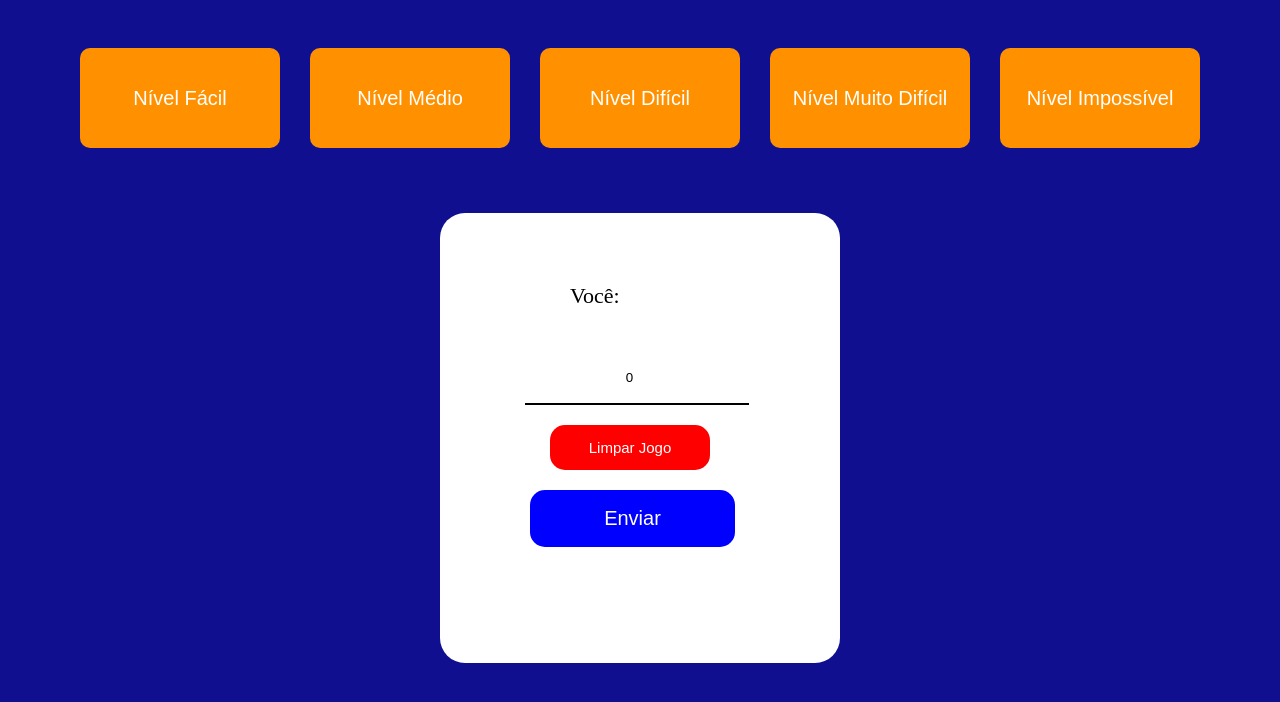
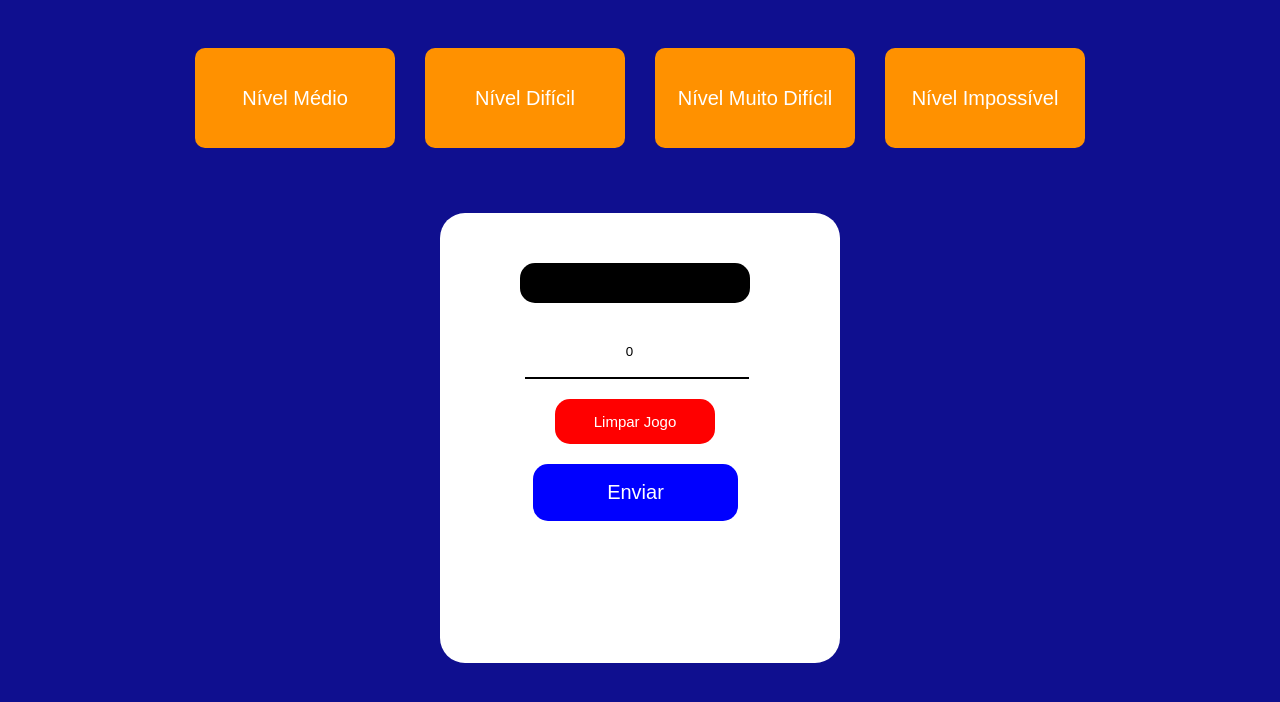
Before and after one commit to senhordev01/JogoAdivinhacaoComAngular, an Angular app: page / in a window 1280 px wide. Shown: the top 702 px of the page. Built offline with nearby package versions, Linux system fonts and the light colour scheme.

Commit message:
Foi finalizado a estilizaçao basica, agora só falta a seleçao de níveis

```diff
--- a/src/app/jogo/jogo.css
+++ b/src/app/jogo/jogo.css
@@ -42,8 +42,14 @@
     overflow: hidden;
 }
 #Resultado-Jogo{
+    background-color: rgb(0, 0, 0);
+    width: 190px;
     margin-top: 50px;
-    margin-left: 110px;
+    margin-left: 80px;
+    color: white;
+    text-align: center;
+    border-radius: 15px;
+
 }
 #Inserir-Numero{
     margin-left: 85px;
@@ -57,14 +63,13 @@
 #Resetar-Jogo{
     width: 160px;
     height: 45px;
-    margin-left: 90px;
+    margin-left: 115px;
     margin-top: 20px;
     background-color: red;
     border: 0;
     color: white;
     font-size: 15px;
     cursor: pointer;
-    margin-left: 110px;
     border-radius: 15px;
 
 }
@@ -76,7 +81,7 @@
 #Enviar-Numero{
     width: 205px;
     height: 57px;
-    margin-left: 90px;
+    margin-left: 93px;
     margin-top: 20px;
     background-color: blue;
     border: 0;
@@ -91,6 +96,6 @@
 }
 #Situacao-Partida{
     font-size: 20px;
+    padding: 20px;
     text-align: center;
-    padding: 20px;
 }
--- a/src/app/jogo/jogo.html
+++ b/src/app/jogo/jogo.html
@@ -1,7 +1,7 @@
 <section id="Jogo-Principal">
     <div class="Layout-Jogo">
         <div class="Modo-Jogo">
-            <button id="Nivel-Jogo" (click)="Jogo_Nivel_Facil()">Nível Fácil</button>
+            <button id="Nivel-Jogo" (click)="Jogo_Nivel_Facil()" *ngIf="">Nível Fácil</button>
             <button id="Nivel-Jogo" (click)="Jogo_Nivel_Medio()">Nível Médio</button>
             <button id="Nivel-Jogo" (click)="Jogo_Nivel_Dificil()">Nível Difícil</button>
             <button id="Nivel-Jogo" (click)="Jogo_Nivel_MuitoDificil()">Nível Muito Difícil</button>
@@ -9,7 +9,7 @@
         </div>
         <div class="Container">
             <div class="Elementos-Jogo">
-                <p id="Resultado-Jogo">Você:{{Resultado}}</p>
+                <p id="Resultado-Jogo">{{Resultado}} </p>
                 <input type="number" id="Inserir-Numero" placeholder="Digite o numero..." [(ngModel)]="Inserir_Numero">
                 <input type="reset" id="Resetar-Jogo" value="Limpar Jogo" (click)="Limpar_Jogo()">
                 <input type= "button" id="Enviar-Numero" value="Enviar">
--- a/src/app/jogo/jogo.ts
+++ b/src/app/jogo/jogo.ts
@@ -17,6 +17,7 @@ export class Jogo {
   Nivel_Muito_Dificil!:number;
   Nivel_Impossivel!:number;
 
+
   Situacao_Partida:string = "";
 
   constructor(public Titulo:Title){
@@ -26,14 +27,14 @@ export class Jogo {
   Jogo_Nivel_Facil(){
     this.Nivel_Facil = Math.floor(Math.random()*10);
     if(this.Inserir_Numero === this.Nivel_Facil){
-      this.Resultado = "Acertou!!!";
+      this.Resultado = "Você Acertou!!!";
       console.log("O usuario acertou o nivel facil");
       this.Situacao_Partida = "";
     }else if(this.Inserir_Numero < this.Nivel_Facil){
-      this.Resultado = "Errou";
+      this.Resultado = "Você Errou";
       this.Situacao_Partida = "O numero que voce digitou é abaixo do numero correto";
     }else if(this.Inserir_Numero > this.Nivel_Facil){
-      this.Resultado = "Errou";
+      this.Resultado = "Você Errou";
       this.Situacao_Partida = "O numero que voce digitou é acima do numero correto";
     }
   }
@@ -42,14 +43,14 @@ export class Jogo {
   Jogo_Nivel_Medio(){
     this.Nivel_Medio = Math.floor(Math.random()*100);
     if(this.Inserir_Numero === this.Nivel_Medio){
-      this.Resultado = "Acertou!!!";
+      this.Resultado = "Você Acertou!!!";
       console.log("O usuario acertou o nivel medio");
       this.Situacao_Partida = "";
     }else if(this.Inserir_Numero < this.Nivel_Medio){
-      this.Resultado = "Errou";
+      this.Resultado = "Você Errou";
       this.Situacao_Partida = "O numero que voce digitou é abaixo do numero correto";
     }else if(this.Inserir_Numero > this.Nivel_Medio){
-      this.Resultado = "Errou";
+      this.Resultado = "Você Errou";
       this.Situacao_Partida = "O numero que voce digitou é acima do numero correto";
     }
   }
@@ -58,14 +59,14 @@ export class Jogo {
   Jogo_Nivel_Dificil(){
     this.Nivel_Dificil = Math.floor(Math.random()*1000);
     if(this.Inserir_Numero === this.Nivel_Dificil){
-      this.Resultado = "Acertou!!!";
+      this.Resultado = "Você Acertou!!!";
       console.log("O usuario acertou o nivel Dificil");
       this.Situacao_Partida = "";
     }else if(this.Inserir_Numero < this.Nivel_Dificil){
-      this.Resultado = "Errou";
+      this.Resultado = "Você Errou";
       this.Situacao_Partida = "O numero que voce digitou é abaixo do numero correto";
     }else if(this.Inserir_Numero > this.Nivel_Dificil){
-      this.Resultado = "Errou";
+      this.Resultado = "Você Errou";
       this.Situacao_Partida = "O numero que voce digitou é acima do numero correto";
     }
   }
@@ -74,15 +75,15 @@ export class Jogo {
   Jogo_Nivel_MuitoDificil(){
     this.Nivel_Muito_Dificil = Math.floor(Math.random()*10000);
     if(this.Inserir_Numero === this.Nivel_Muito_Dificil){
-      this.Resultado = "Acertou!!!";
+      this.Resultado = "Você Acertou!!!";
       console.log("O usuario acertou o nivel Muito Dificil");
       this.Situacao_Partida = "";
       this.Resultado = "";
     }else if(this.Inserir_Numero < this.Nivel_Muito_Dificil){
-      this.Resultado = "Errou";
+      this.Resultado = "Você Errou";
       this.Situacao_Partida = "O numero que voce digitou é abaixo do numero correto";
     }else if(this.Inserir_Numero > this.Nivel_Muito_Dificil){
-      this.Resultado = "Errou";
+      this.Resultado = "Você Errou";
       this.Situacao_Partida = "O numero que voce digitou é acima do numero correto";
     }
   }
@@ -105,7 +106,9 @@ export class Jogo {
 
   Limpar_Jogo(){
     this.Inserir_Numero = 0;
-    this.Resultado = "";
-    this.Situacao_Partida = "Vamos Começar!";
+    this.Resultado = " Jogo finalizado";
+    this.Situacao_Partida = "Até a próxima!";
+
+    // if (this.Resultado === "")
   }
 }
```
